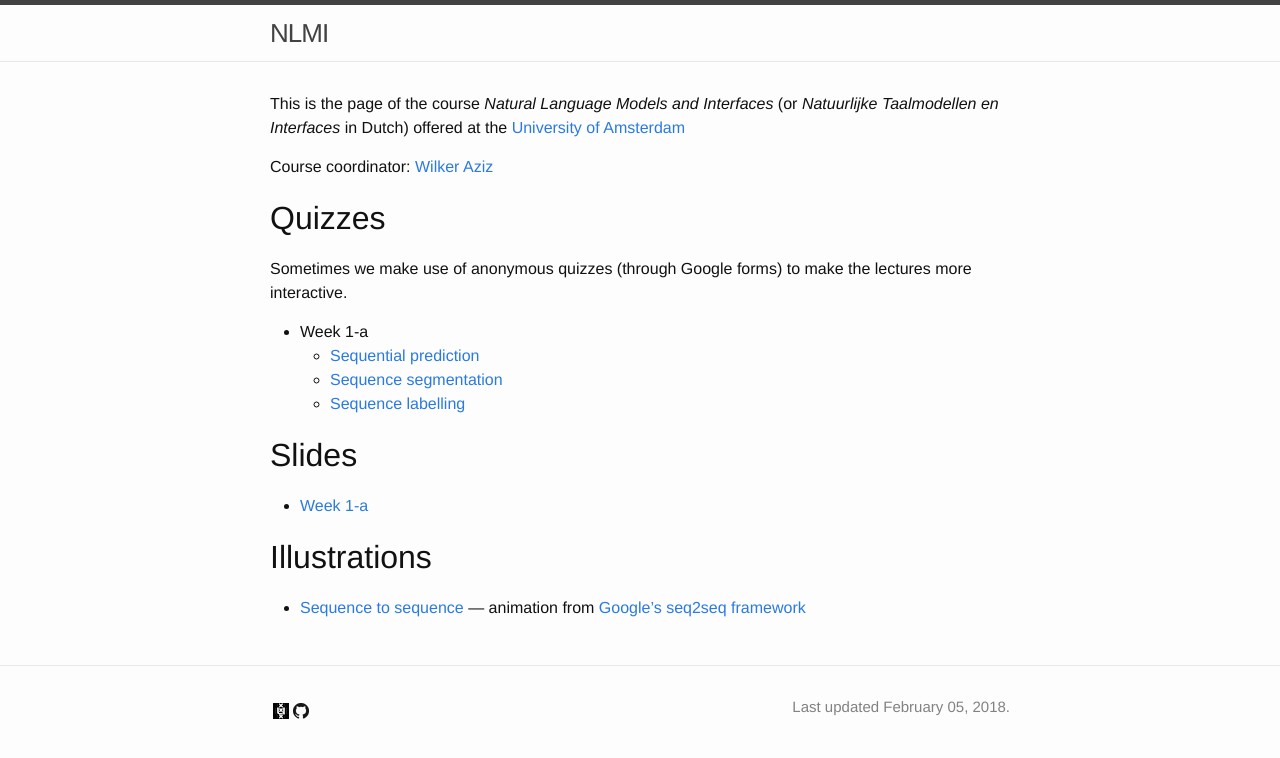
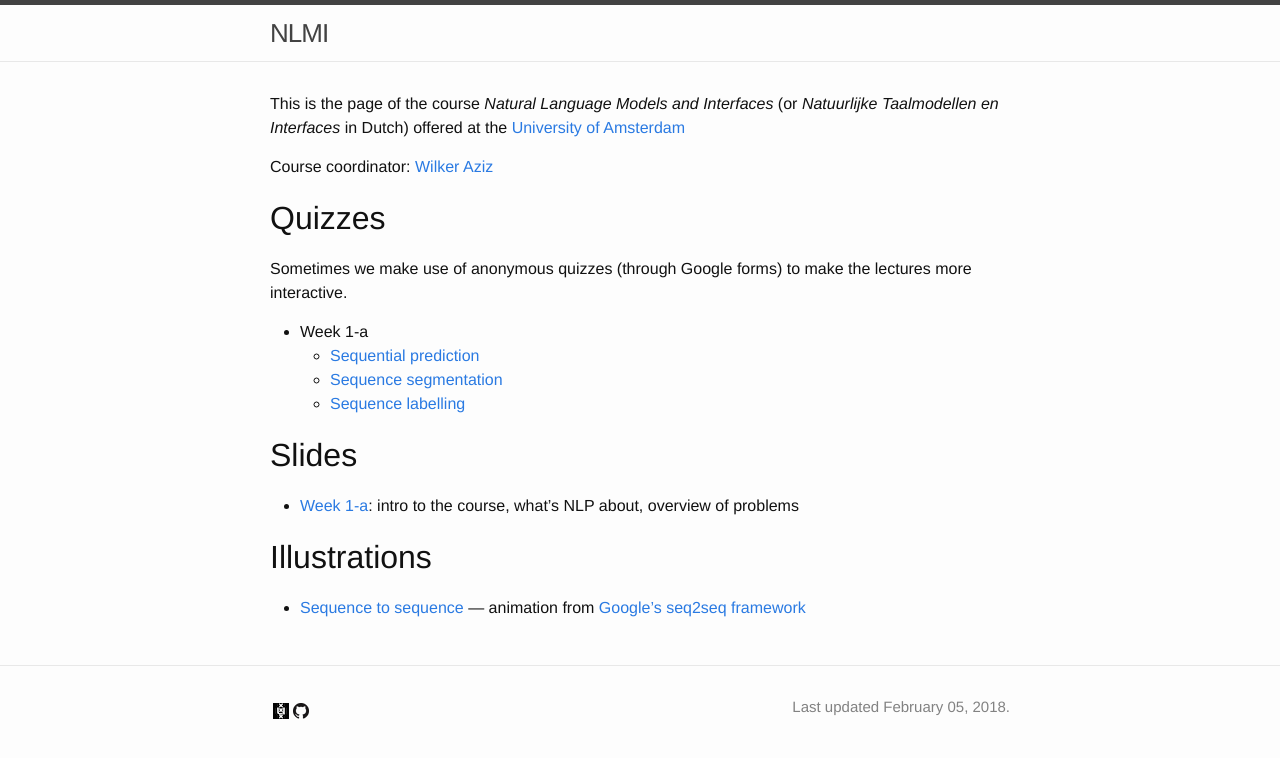
Before and after one commit to cl-illc/nlmi, a Jekyll site: the page built from index.md, in a window 1280 px wide. Shown: the top 758 px of the page. Built offline with Jekyll 4.4.1, drawn with Linux system fonts in a browser that asks for light colours.

Commit message:
update week1-a

```diff
--- a/index.md
+++ b/index.md
@@ -19,7 +19,7 @@ Sometimes we make use of anonymous quizzes (through Google forms) to make the le
 
 # Slides
 
-* [Week 1-a](lectures/week1-a.pdf)
+* [Week 1-a](lectures/week1-a.pdf): intro to the course, what's NLP about, overview of problems
 
 
 # Illustrations
```
Also changed, not shown: 1 other file.
